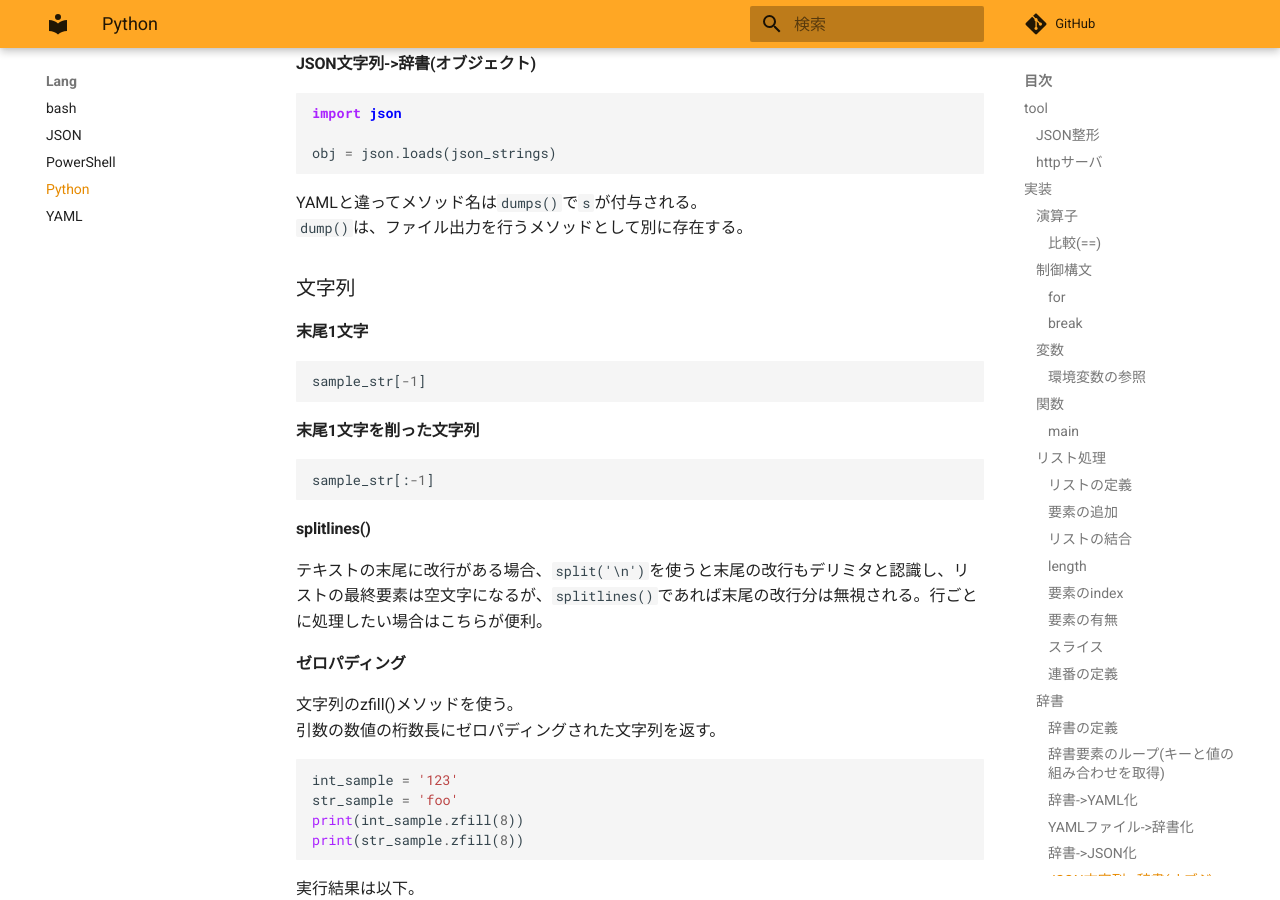
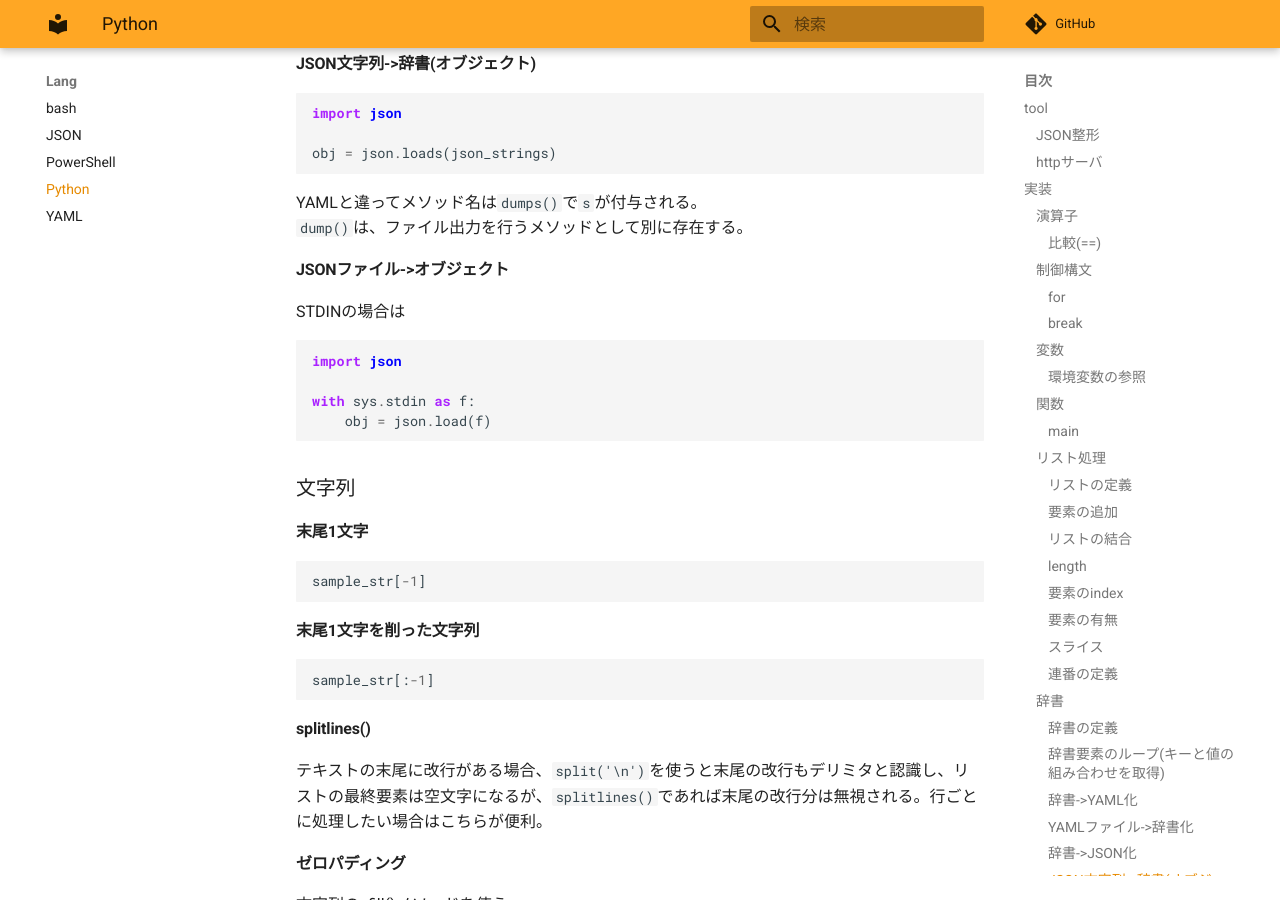
Before and after one commit to zaki-lknr/docs, an MkDocs documentation site: the page built from docs/lang/python.md, in a window 1280 px wide and 900 px high, scrolled down 5895 px. Built offline with MkDocs 1.6.1 and Material for MkDocs 9.7.7, drawn with Linux system fonts in a browser that asks for light colours; comment, search, counter and statistics services are not loaded.

Commit message:
add: lang/python: stdinのJSON->オブジェクト変換

````diff
--- a/docs/lang/python.md
+++ b/docs/lang/python.md
@@ -311,6 +311,17 @@ obj = json.loads(json_strings)
 
 YAMLと違ってメソッド名は`dumps()`で`s`が付与される。
 `dump()`は、ファイル出力を行うメソッドとして別に存在する。
+
+#### JSONファイル->オブジェクト
+
+STDINの場合は
+
+```python
+import json
+
+with sys.stdin as f:
+    obj = json.load(f)
+```
 
 ### 文字列
 
````
